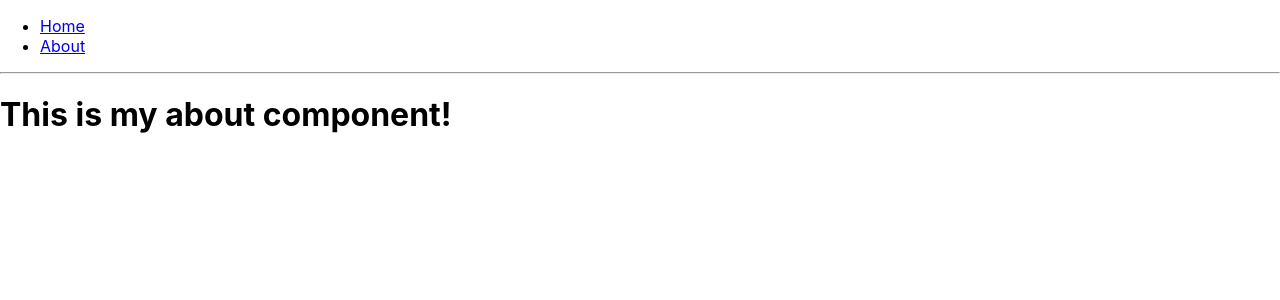
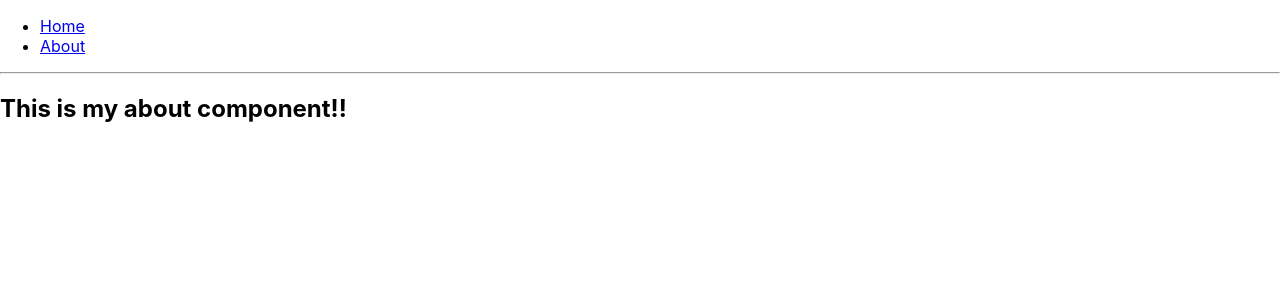
Before and after one commit to Alexobregon/burger-review, a React (Create React App) app in the folder Burger-review/: page /about in a window 1280 px wide. Shown: the top 300 px of the page. Built offline with nearby package versions, Linux system fonts and the light colour scheme.

Commit message:
Routes now show proper messages based on switchs

```diff
--- a/Burger-review/src/About.js
+++ b/Burger-review/src/About.js
@@ -1,7 +1,11 @@
 import React from "react";
 
 function About() {
-  return <h1>This is my about component!</h1>;
+  return (
+  <div>
+  <h2>This is my about component!!</h2>
+  </div>
+  );
 }
 
 export default About;
--- a/Burger-review/src/App.js
+++ b/Burger-review/src/App.js
@@ -1,4 +1,3 @@
-import logo from './logo.svg';
 import './App.css';
 import React from "react";
 import {
@@ -36,7 +35,7 @@ function App() {
           <Route exact path="/">
             <Home />
           </Route>
-          <Route path="/About">
+          <Route path="/about">
             <About />
           </Route>
         </Switch>
@@ -46,4 +45,6 @@ function App() {
 }
 
 
+
+
 export default App;
--- a/Burger-review/src/Home.js
+++ b/Burger-review/src/Home.js
@@ -1,7 +1,11 @@
 import React from "react";
 
 function Home() {
-  return <h1>Home!</h1>;
+  return (
+  <div>
+    <h1>Home!</h1>;
+    </div>
+    );
 }
 
 export default Home;
--- a/Burger-review/src/index.js
+++ b/Burger-review/src/index.js
@@ -1,17 +1,15 @@
 import React from 'react';
-import ReactDOM from 'react-dom/client';
+import ReactDOM from 'react-dom';
 import './index.css';
 import App from './App';
 import reportWebVitals from './reportWebVitals';
 
-const root = ReactDOM.createRoot(document.getElementById('root'));
-root.render(
-  <React.StrictMode>
-    <App />
-  </React.StrictMode>
+ReactDOM.render(
+  <App />,
+  document.getElementById('root')
 );
 
 // If you want to start measuring performance in your app, pass a function
 // to log results (for example: reportWebVitals(console.log))
 // or send to an analytics endpoint. Learn more: https://bit.ly/CRA-vitals
-reportWebVitals();
+// reportWebVitals();
```
